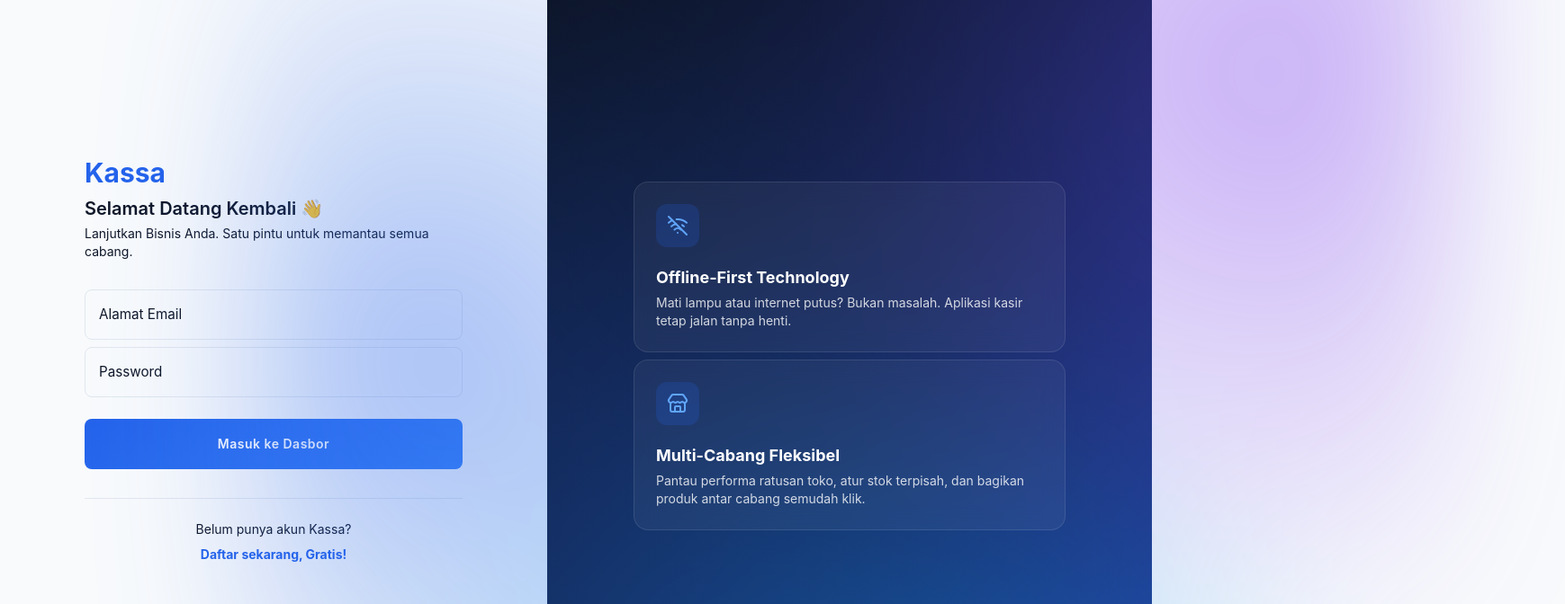
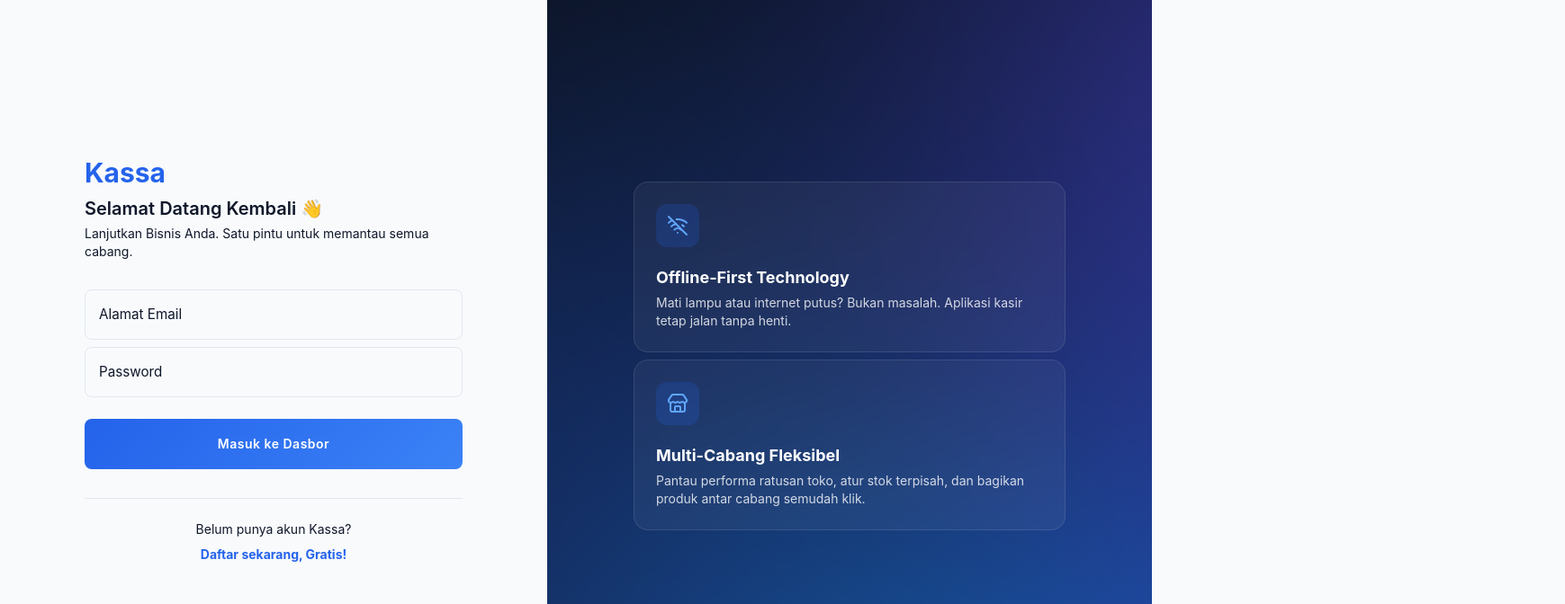
Before and after one commit to yspace89/poskasir, a React (Vite) app: page / in a window 1280 px wide. Shown: the top 672 px of the page at 90% size, 1739 px wide, since content can reach past the window. Built offline with nearby package versions, Linux system fonts and the light colour scheme.

Commit message:
fix: Stop mesh gradient from bleeding into left form panel

```diff
--- a/src/pages/Login.css
+++ b/src/pages/Login.css
@@ -13,6 +13,8 @@
   justify-content: center;
   padding: 2rem;
   background-color: hsl(var(--bg-main));
+  position: relative;
+  z-index: 10;
 }
 
 .login-form-container {
@@ -26,6 +28,7 @@
   display: none; /* Hide on mobile */
   position: relative;
   background: linear-gradient(135deg, #0f172a 0%, #1e3a8a 100%);
+  overflow: hidden;
 }
 
 @media (min-width: 768px) {
```
